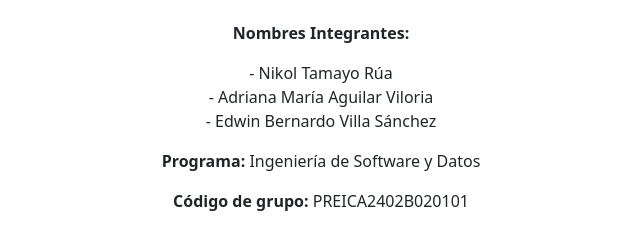
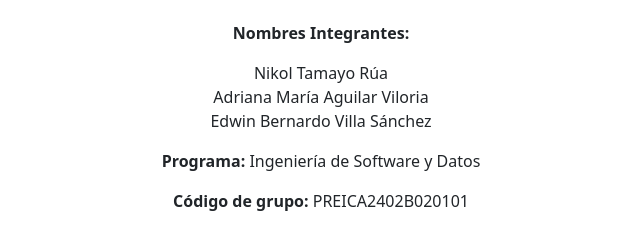
Before and after one commit to aguilaradry/evidenciaAprendizaje2, a plain HTML site: page portada.html in a window 1280 px wide. Shown: the part 210-436 px from the top of the page, 319-959 px from the left. Drawn offline with nearby package versions, Linux system fonts and the light colour scheme.

Commit message:
Update portada.html

```diff
--- a/portada.html
+++ b/portada.html
@@ -49,9 +49,9 @@
                 <h2 class="text-center mb-4">Portada del Proyecto</h2>
                 <p class="text-center"><strong>Nombres Integrantes:</strong></p>
                 <p class="text-center">
-                    - Nikol Tamayo Rúa<br>
-                    - Adriana María Aguilar Viloria <br>
-                    - Edwin Bernardo Villa Sánchez
+                    Nikol Tamayo Rúa<br>
+                    Adriana María Aguilar Viloria <br>
+                    Edwin Bernardo Villa Sánchez
                 </p>
                 <p class="text-center"><strong>Programa:</strong> Ingeniería de Software y Datos</p>
                 <p class="text-center"><strong>Código de grupo:</strong> PREICA2402B020101</p>
```
